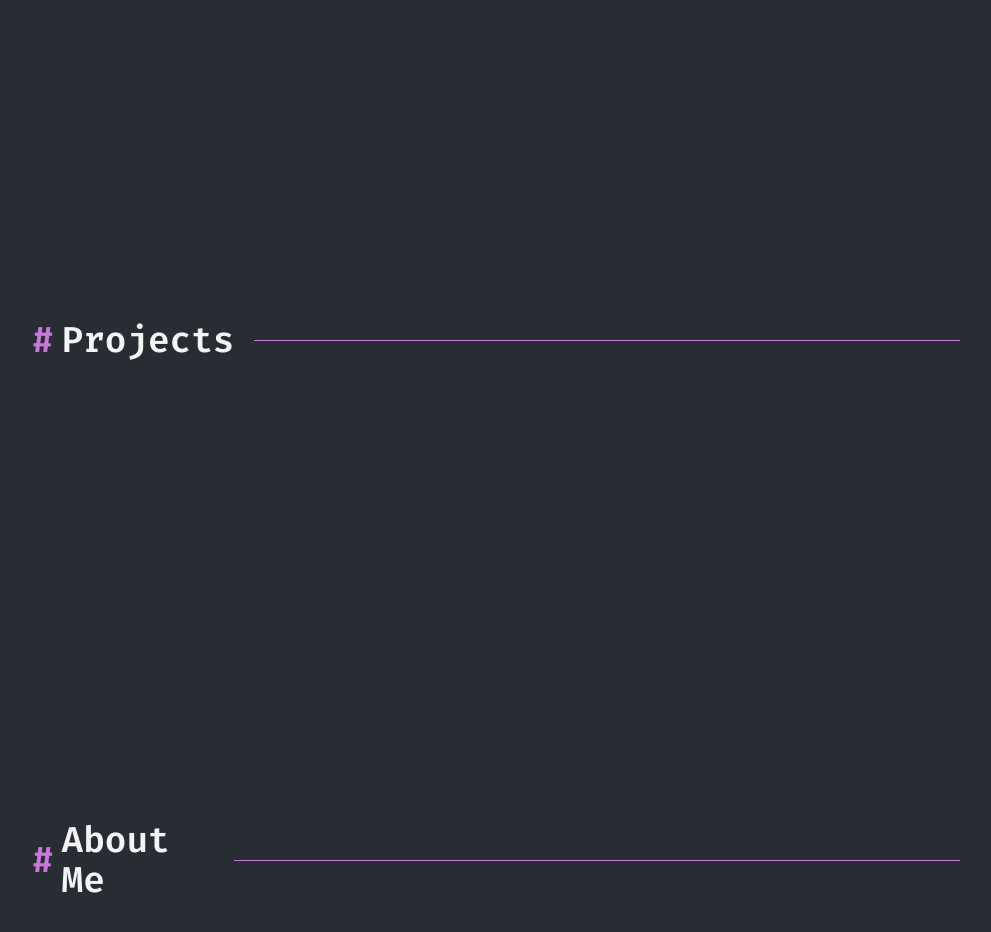
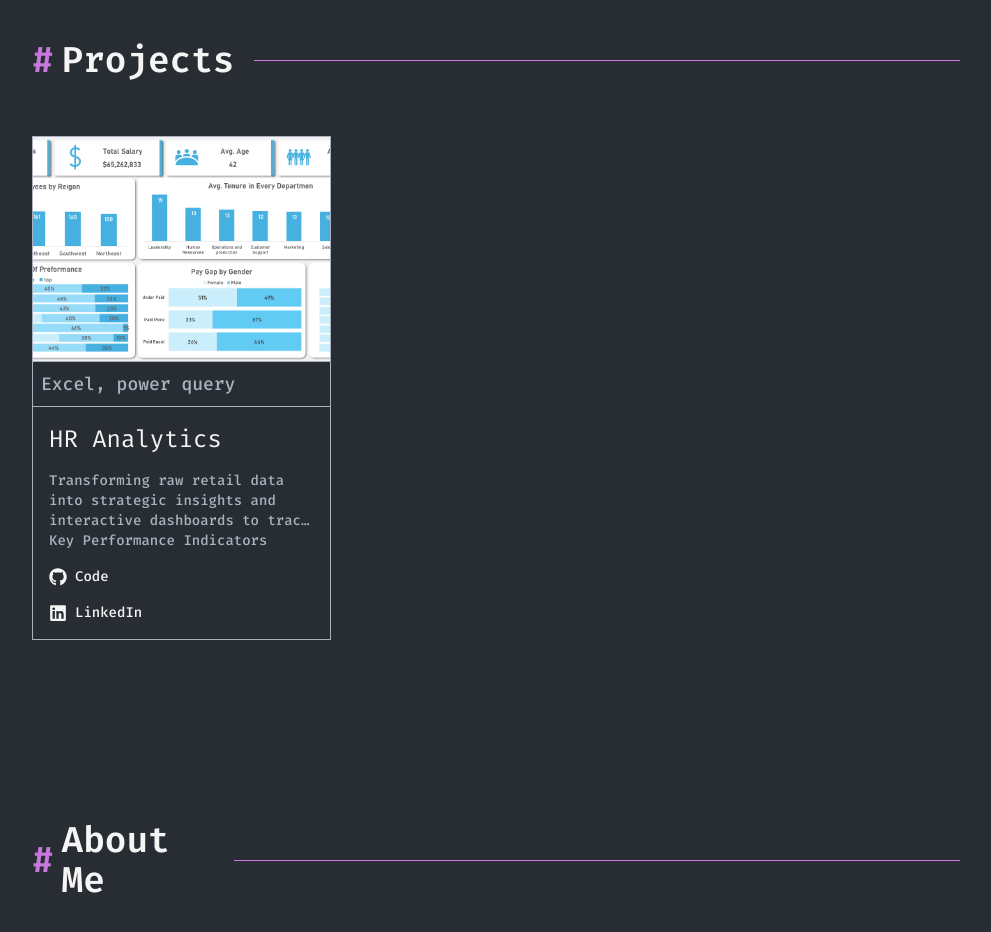
Before and after one commit to AhmedShawkyDev/portfolioda, a Next.js app: page / in a window 1280 px wide. Shown: the part 1060-1992 px from the top of the page, without its empty margins (144-1135 px from the left). Built offline with nearby package versions, Linux system fonts and the light colour scheme.

Commit message:
add projects

```diff
--- a/src/components/card.jsx
+++ b/src/components/card.jsx
@@ -1,10 +1,19 @@
 import Image from "next/image";
-import { RiArrowLeftDoubleLine, RiArrowRightDoubleLine } from "react-icons/ri";
-
-export default function Card({ title, path, image, description, tools }) {
+import { FaGithub, FaLinkedin } from "react-icons/fa";
+import Link from "next/link";
+export default function Card({
+  title,
+  videoEmbedUrl,
+  image,
+  description,
+  tools,
+  github,
+  linkedin,
+}) {
   return (
     <div className="flex flex-col border border-grey ">
       <div className="w-full h-fit lg:h-56">
+        {image && (
           <Image
             src={image}
             alt={title}
@@ -12,6 +21,18 @@ export default function Card({ title, path, image, description, tools }) {
             height={400}
             className="w-full h-full  object-cover "
           />
+        )}
+        {videoEmbedUrl && (
+          <div className="relative w-full aspect-video rounded-lg overflow-hidden border border-gray-200 dark:border-gray-800">
+            <iframe
+              className="absolute top-0 left-0 w-full h-full"
+              src={videoEmbedUrl}
+              title={title}
+              allow="accelerometer; autoplay; clipboard-write; encrypted-media; gyroscope; picture-in-picture"
+              allowFullScreen
+            ></iframe>
+          </div>
+        )}
       </div>
       <div className="w-full h-px bg-grey"></div>
       <p className="font-medium text-lg text-primary-text py-2 px-2 ">
@@ -20,21 +41,32 @@ export default function Card({ title, path, image, description, tools }) {
       <div className="w-full h-px bg-grey"></div>
       <div className="flex flex-col py-4 px-4 gap-4 h-fit ">
         <p className="text-2xl text-foreground">{title}</p>
-        <p className="text-lg text-primary-text line-clamp-3 min-h-20">
+        <p className="text-sm font-medium lg text-primary-text line-clamp-3 min-h-20">
           {description}
         </p>
-        <a
-          href={path}
+
+        <Link
+          href={github}
           target="_blank"
-          className="border px-4 py-2 border-primary w-fit hover:bg-primary flex justify-center items-center"
+          className="flex items-center gap-2 text-sm font-medium text-foreground hover:text-primary transition-colors"
         >
-          {t("live")} ---
-          {locale === "en" ? (
-            <RiArrowRightDoubleLine />
-          ) : (
-            <RiArrowLeftDoubleLine />
-          )}
-        </a>
+          <FaGithub className="text-lg" /> Code
+        </Link>
+        {/* <iframe
+          src="https://www.linkedin.com/embed/feed/update/urn:li:share:7454591972608139264?collapsed=1"
+          className="w-full h-full"
+          frameborder="0"
+          allowfullscreen=""
+          title="Embedded post"
+        ></iframe> */}
+        <Link
+          href={linkedin}
+          target="_blank"
+          className="flex items-center gap-2 text-sm font-medium text-foreground hover:text-primary transition-colors"
+        >
+          <FaLinkedin className="text-lg" />
+          LinkedIn
+        </Link>
       </div>
     </div>
   );
--- a/src/components/project-section/project-section.jsx
+++ b/src/components/project-section/project-section.jsx
@@ -1,37 +1,24 @@
-import Link from "next/link";
-import { RiArrowLeftDoubleLine, RiArrowRightDoubleLine } from "react-icons/ri";
 import Container from "../container";
 import Card from "../card";
 import SectionTitle from "../section-title";
-import MotionComp from "@/components/motion-component";
 
+import hrdash from "@/assets/hr_dashboard.png";
 export default function ProjectSection() {
-  // const projects = [
-  //   {
-  //     id: 1,
-  //     title: t("projects_data.0.title"),
-  //     path: "https://rhcapital.ae/en",
-  //     image: `https://res.cloudinary.com/dn2fdxtad/image/upload/v1765298688/r_h_sefozp.webp`,
-  //     description: t("projects_data.0.description"),
-  //     tools: t("projects_data.0.tools"),
-  //   },
-  //   {
-  //     id: 2,
-  //     title: t("projects_data.1.title"),
-  //     path: "https://roia.ae/en",
-  //     image: `https://res.cloudinary.com/dn2fdxtad/image/upload/v1765298688/roia_ue4ix6.webp`,
-  //     description: t("projects_data.1.description"),
-  //     tools: t("projects_data.1.tools"),
-  //   },
-  //   {
-  //     id: 3,
-  //     title: t("projects_data.2.title"),
-  //     path: "https://agilova.com/",
-  //     image: `https://res.cloudinary.com/dn2fdxtad/image/upload/v1765298688/agilova_jcs8gv.webp`,
-  //     description: t("projects_data.2.description"),
-  //     tools: t("projects_data.2.tools"),
-  //   },
-  // ];
+  const projects = [
+    {
+      id: 1,
+      title: "HR Analytics",
+      // videoEmbedUrl:
+      //   "https://www.loom.com/embed/c64ee2e4444a4b56a189896adcc46b8e",
+      image: hrdash,
+      description:
+        "Transforming raw retail data into strategic insights and interactive dashboards to track Key Performance Indicators (KPIs) and drive data-driven decision-making",
+      tools: "Excel, power query",
+      github: "https://github.com/AhmedShawkyDev/HR-dashboradnew",
+      linkedin:
+        "https://www.linkedin.com/embed/feed/update/urn:li:share:7454591972608139264?collapsed=1",
+    },
+  ];
 
   return (
     <Container
@@ -43,20 +30,22 @@ export default function ProjectSection() {
         <SectionTitle title="Projects" />
       </div>
 
-      {/* <div className="grid lg:grid-cols-3 gap-4 grid-cols-1 md:grid-cols-2">
+      <div className="grid lg:grid-cols-3 gap-4 grid-cols-1 md:grid-cols-2">
         {projects.map((project) => {
           return (
             <Card
               key={project.id}
               title={project.title}
-                path={project.path}
+              videoEmbedUrl={project.videoEmbedUrl}
               image={project.image}
               description={project.description}
               tools={project.tools}
+              github={project.github}
+              linkedin={project.linkedin}
             />
           );
         })}
-        </div> */}
+      </div>
     </Container>
   );
 }
```
Also changed, not shown: src/assets/hr_dashboard.png (added). Lines whose indentation alone changed are shown as unchanged.
